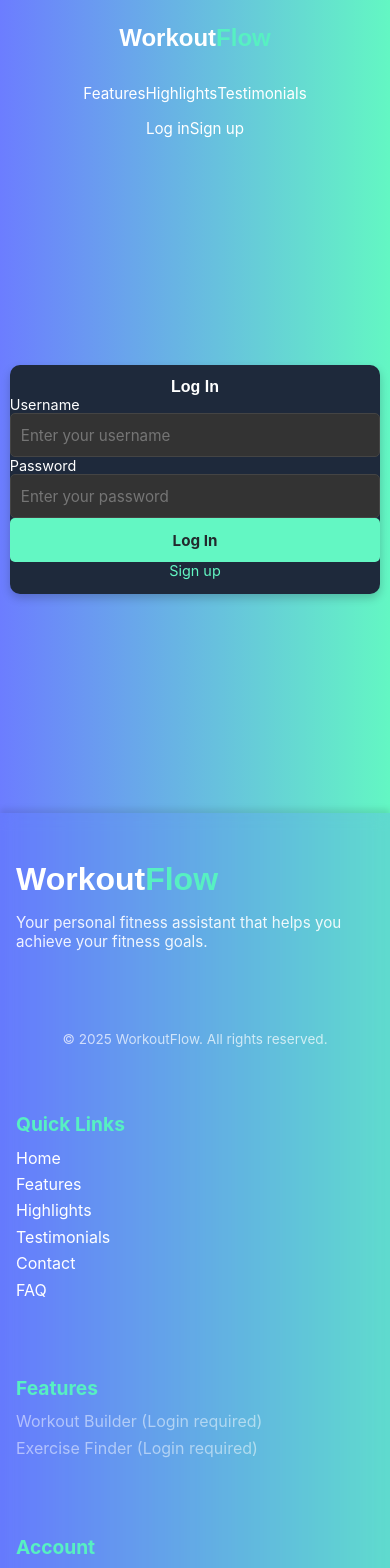
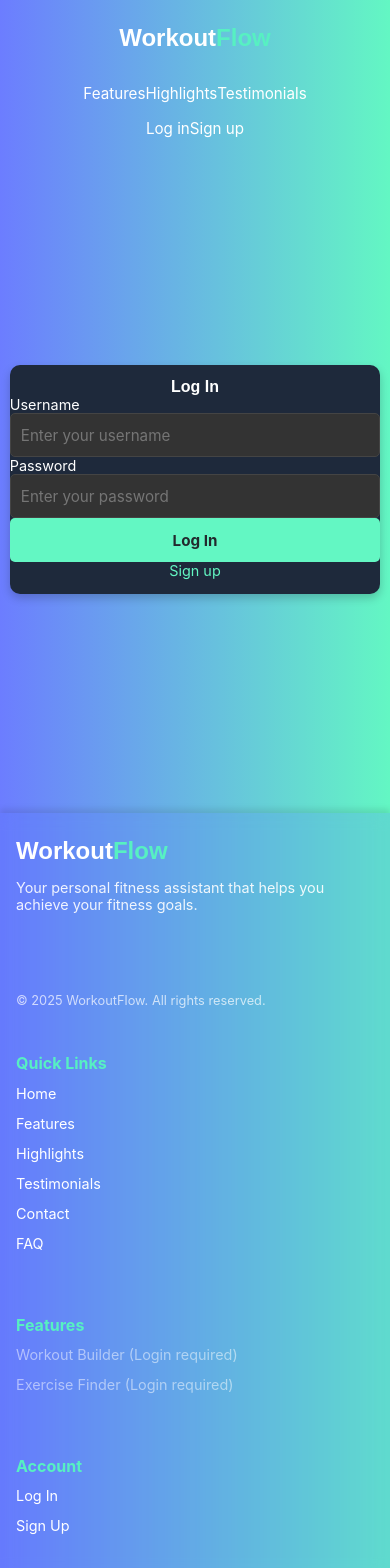
Before and after one commit to Devivdb/workout-flow-webapp, a React (Vite) app: page /log-in in a window 390 px wide. Shown: the top 1568 px of the page. Built offline with nearby package versions, Linux system fonts and the light colour scheme.

Commit message:
Adjust styling for improved responsiveness across breakpoints for Footer component

```diff
--- a/src/components/ui/footer/Footer.css
+++ b/src/components/ui/footer/Footer.css
@@ -31,7 +31,6 @@
 
 .footer-text {
     width: 100%;
-    text-align: center;
     margin-top: 2rem;
 }
 
@@ -93,6 +92,7 @@
     position: relative;
     padding: 0.2rem 0;
     transition: color 0.3s ease;
+    min-height: 30px; /* Touch-friendly but not overly large */
 }
 
 .footer-link::after {
@@ -123,6 +123,69 @@
     cursor: pointer;
 }
 
-.footer-link.clickable:hover {
+/* Responsive adjustments */
+@media (max-width: 992px) {
+    .footer-container {
+        justify-content: flex-start;
+        gap: 3rem;
+    }
 
+    .footer-sections {
+        flex: 1 1 45%;
+        min-width: 200px;
+    }
 }
+
+@media (max-width: 768px) {
+    .footer {
+        padding: 2rem 1rem 1rem 1rem;
+    }
+
+    .footer-container {
+        flex-direction: column;
+        gap: 1.5rem;
+    }
+
+    .footer-sections {
+        width: 100%;
+        flex: 1 1 auto;
+    }
+
+    .website-name-footer a {
+        font-size: 1.8rem;
+    }
+
+    .footer-section h4 {
+        font-size: 1.1rem;
+    }
+}
+
+@media (max-width: 575px) {
+    .footer {
+        padding: 1.5rem 0.5rem 1rem 0.5rem;
+    }
+
+    .footer-container {
+        gap: 1rem;
+    }
+
+    .footer-sections {
+        padding: 0 0.5rem;
+    }
+
+    .website-name-footer a {
+        font-size: 1.5rem;
+    }
+
+    .footer-section h4 {
+        font-size: 1rem;
+    }
+
+    .footer-section p, .footer-link {
+        font-size: 0.9rem;
+    }
+
+    .footer-text p {
+        font-size: 0.8rem;
+    }
+}
```
